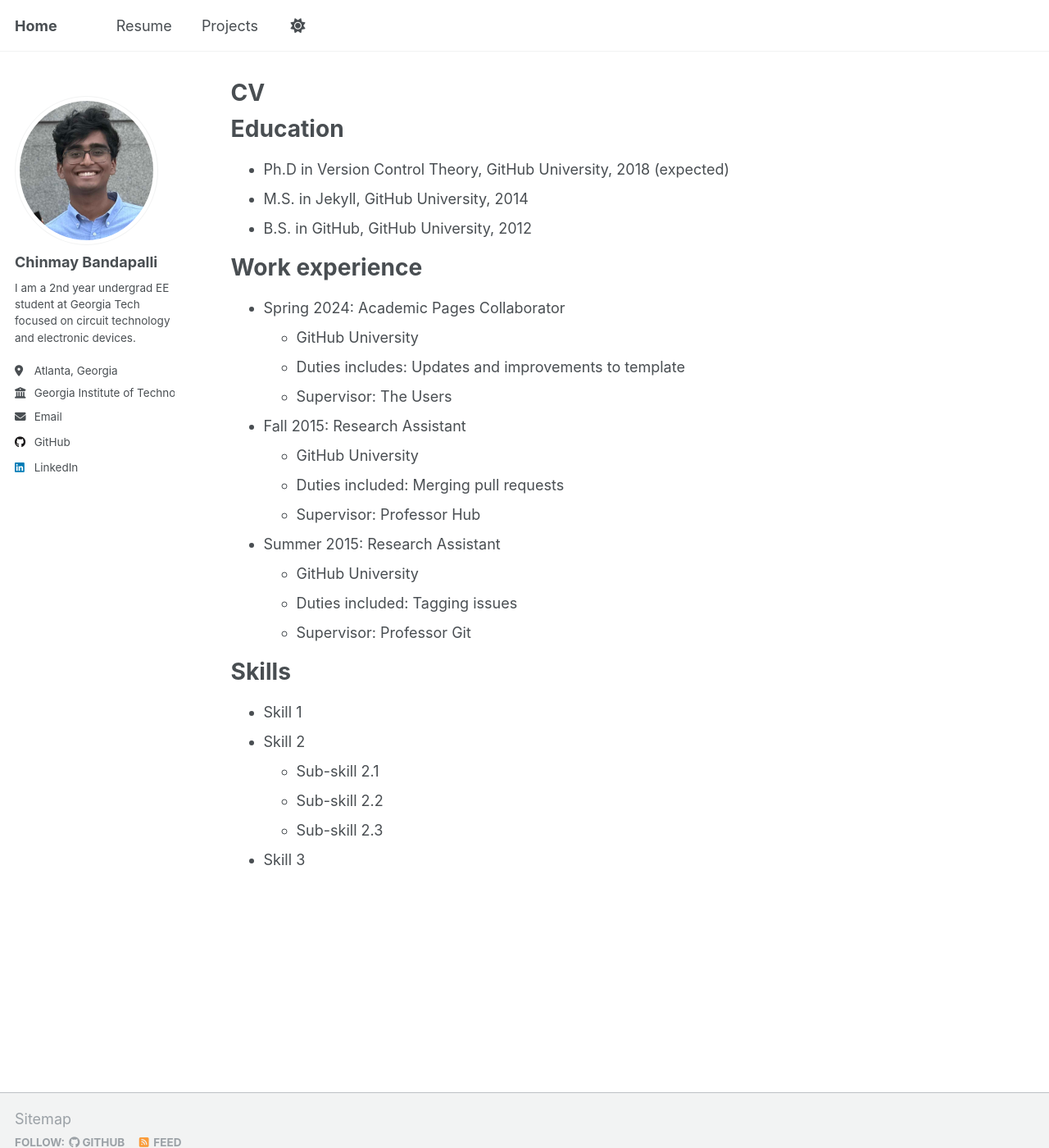
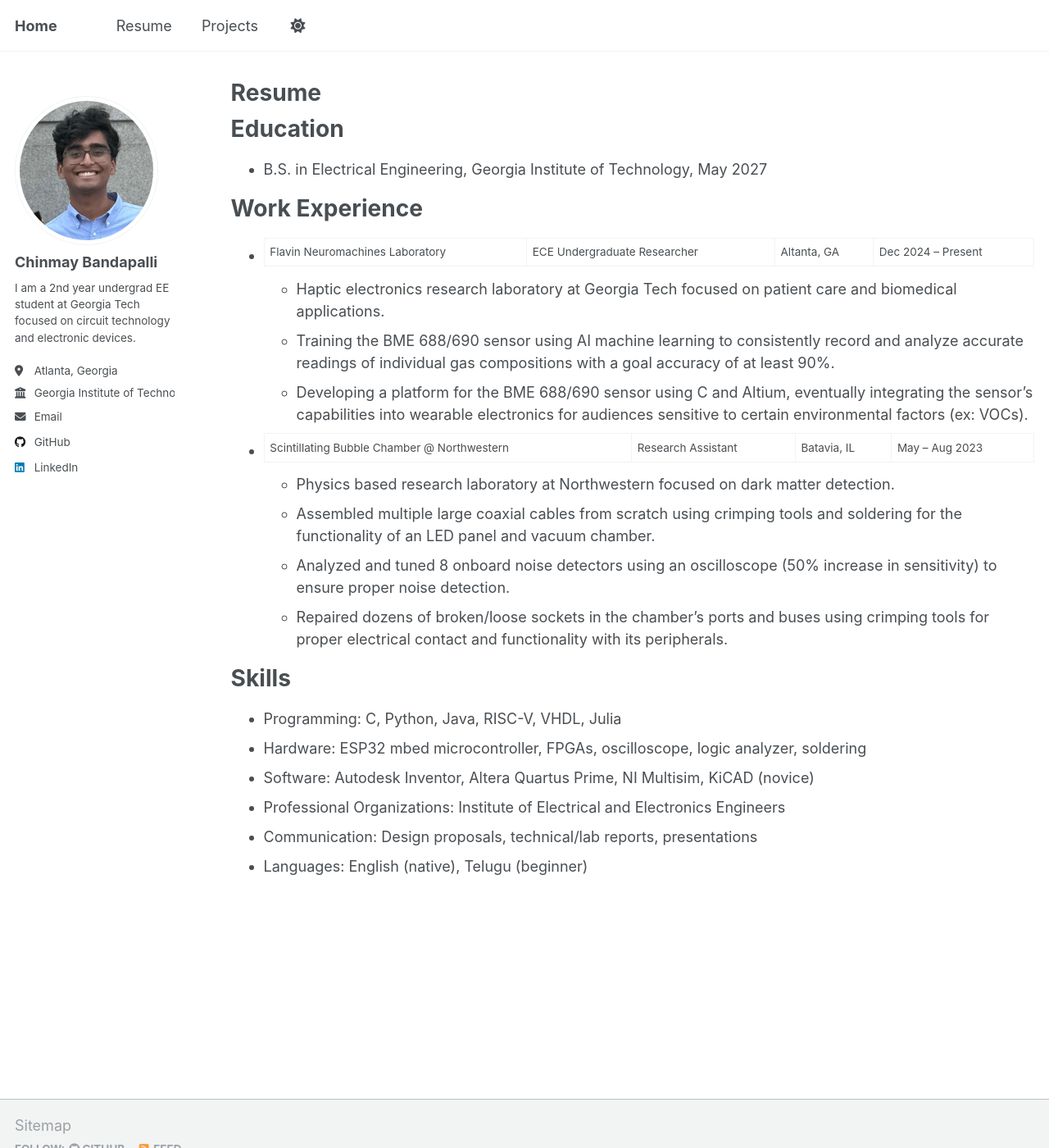
Before and after one commit to chinmaybandapalli/chinmaybandapalli.github.io, a Jekyll site: the page built from _pages/cv.md, in a window 1280 px wide and 1400 px high. Shown: the whole window at 82% size. Built offline with Jekyll 4.4.1, drawn with Linux system fonts in a browser that asks for light colours; a script that is not in the unit is left out.

Commit message:
Update cv.md
Added personal resume details

```diff
--- a/_pages/cv.md
+++ b/_pages/cv.md
@@ -1,6 +1,6 @@
 ---
 layout: archive
-title: "CV"
+title: "Resume"
 permalink: /cv/
 author_profile: true
 redirect_from:
@@ -11,32 +11,27 @@ redirect_from:
 
 Education
 ======
-* Ph.D in Version Control Theory, GitHub University, 2018 (expected)
-* M.S. in Jekyll, GitHub University, 2014
-* B.S. in GitHub, GitHub University, 2012
+* B.S. in Electrical Engineering, Georgia Institute of Technology, May 2027
 
-Work experience
+Work Experience
 ======
-* Spring 2024: Academic Pages Collaborator
-  * GitHub University
-  * Duties includes: Updates and improvements to template
-  * Supervisor: The Users
+* Flavin Neuromachines Laboratory | ECE Undergraduate Researcher | Altanta, GA | Dec 2024 – Present
+  * Haptic electronics research laboratory at Georgia Tech focused on patient care and biomedical applications.
+  * Training the BME 688/690 sensor using AI machine learning to consistently record and analyze accurate readings of individual gas compositions with a goal accuracy of at least 90%.
+  * Developing a platform for the BME 688/690 sensor using C and Altium, eventually integrating the sensor’s capabilities into wearable electronics for audiences sensitive to certain environmental factors (ex: VOCs).
 
-* Fall 2015: Research Assistant
-  * GitHub University
-  * Duties included: Merging pull requests
-  * Supervisor: Professor Hub
+* Scintillating Bubble Chamber @ Northwestern | Research Assistant | Batavia, IL | May – Aug 2023
+  * Physics based research laboratory at Northwestern focused on dark matter detection.
+  * Assembled multiple large coaxial cables from scratch using crimping tools and soldering for the functionality of an LED panel and vacuum chamber.
+  * Analyzed and tuned 8 onboard noise detectors using an oscilloscope (50% increase in sensitivity) to ensure proper noise detection.
+  * Repaired dozens of broken/loose sockets in the chamber’s ports and buses using crimping tools for proper electrical contact and functionality with its peripherals.
 
-* Summer 2015: Research Assistant
-  * GitHub University
-  * Duties included: Tagging issues
-  * Supervisor: Professor Git
 
 Skills
 ======
-* Skill 1
-* Skill 2
-  * Sub-skill 2.1
-  * Sub-skill 2.2
-  * Sub-skill 2.3
-* Skill 3
+* Programming: C, Python, Java, RISC-V, VHDL, Julia
+* Hardware: ESP32 mbed microcontroller, FPGAs, oscilloscope, logic analyzer, soldering
+* Software: Autodesk Inventor, Altera Quartus Prime, NI Multisim, KiCAD (novice)
+* Professional Organizations: Institute of Electrical and Electronics Engineers
+* Communication: Design proposals, technical/lab reports, presentations
+* Languages: English (native), Telugu (beginner)
```
